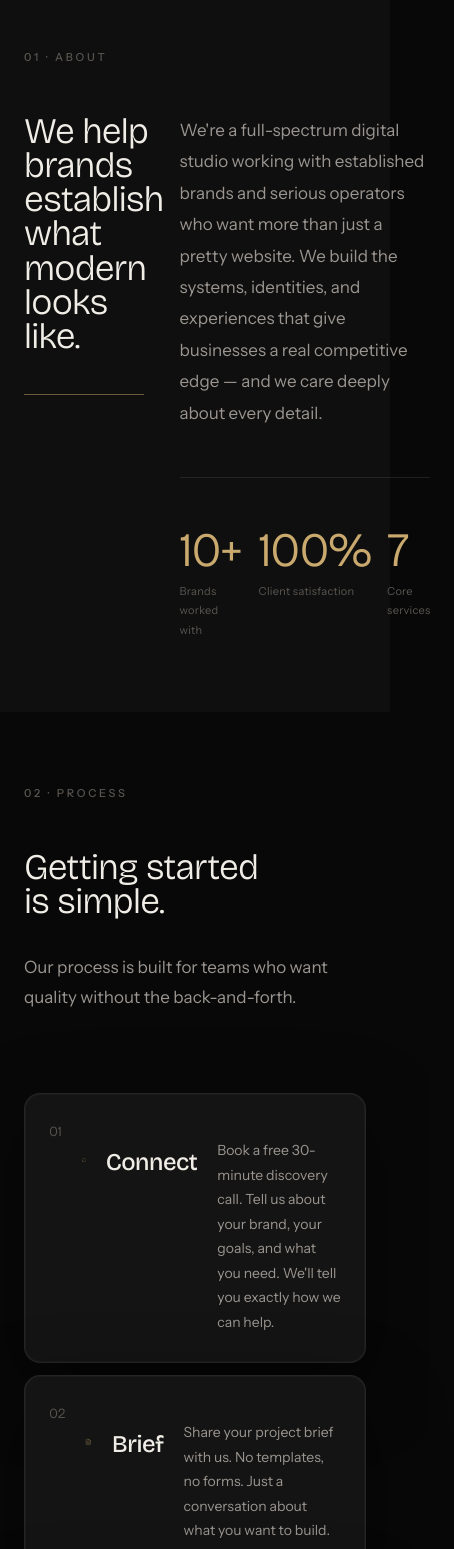
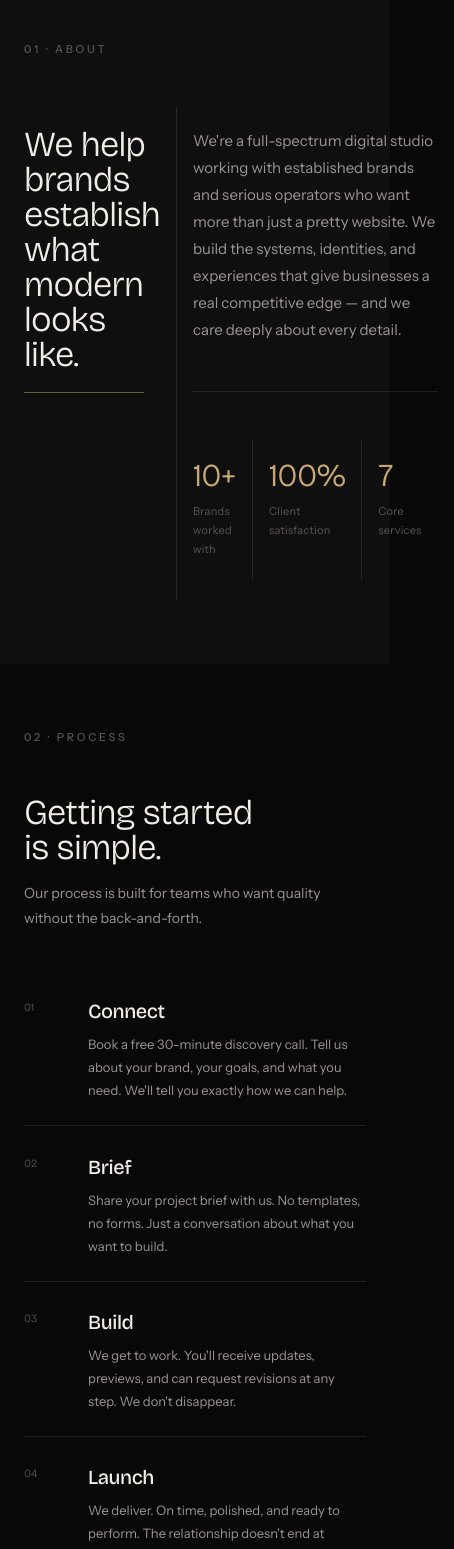
Before and after one commit to nexaramediastudio/nexaramedia, a Next.js app: page / in a window 390 px wide. Shown: the part 960-2509 px from the top of the page, 454 px wide, since content can reach past the window. Built offline with nearby package versions, Linux system fonts and the light colour scheme.

Commit message:
Fix About and Process mobile layouts
Co-authored-by: Cursor <cursoragent@cursor.com>

```diff
--- a/app/globals.css
+++ b/app/globals.css
@@ -849,35 +849,129 @@ h3 {
   }
 
   /* ── About ─────────────────────────────────────────── */
+  #about {
+    padding: 64px 24px !important;
+  }
+
+  /* Single column — heading first, body below */
   #about .mx-auto {
-    gap: 48px;
+    display: flex !important;
+    flex-direction: column !important;
+    gap: 36px !important;
+    grid-template-columns: unset !important;
   }
 
   #about h2 {
-    font-size: clamp(36px, 9vw, 64px) !important;
+    font-size: clamp(34px, 9vw, 56px) !important;
+    line-height: 1 !important;
   }
 
-  /* Stats in a 3-col row */
+  /* Gold accent line below heading */
+  #about .h-px.w-\[120px\] {
+    margin-top: 20px;
+  }
+
+  #about [data-about-body] {
+    font-size: 15px !important;
+    line-height: 1.8 !important;
+  }
+
+  /* Stats row — 3 equal columns */
   #about .grid {
+    display: grid !important;
     grid-template-columns: repeat(3, 1fr) !important;
-    gap: 16px;
+    gap: 0 !important;
+  }
+
+  #about .grid > div {
+    padding: 20px 0;
+    border-right: 1px solid var(--divider);
+    padding-right: 16px;
+    padding-left: 16px;
+  }
+
+  #about .grid > div:first-child {
+    padding-left: 0;
+  }
+
+  #about .grid > div:last-child {
+    border-right: none;
+  }
+
+  #about .font-display.text-5xl {
+    font-size: 32px !important;
   }
 
   /* ── Process ───────────────────────────────────────── */
-  #process h2 {
-    font-size: clamp(36px, 9vw, 64px) !important;
+  #process {
+    padding: 64px 24px !important;
   }
 
-  #process .grid {
-    grid-template-columns: 1fr !important;
-    gap: 12px;
+  #process h2 {
+    font-size: clamp(34px, 9vw, 56px) !important;
+    line-height: 1 !important;
   }
 
-  #process .soft-card {
-    padding: 28px 24px;
-    display: flex;
-    gap: 20px;
-    align-items: flex-start;
+  #process > div > p {
+    font-size: 14px !important;
+    margin-top: 16px !important;
+  }
+
+  /* Steps as clean numbered list rows */
+  #process .grid {
+    display: flex !important;
+    flex-direction: column !important;
+    gap: 0 !important;
+    margin-top: 40px !important;
+  }
+
+  #process [data-process-card] {
+    display: grid !important;
+    grid-template-columns: 44px 1fr !important;
+    grid-template-rows: auto auto !important;
+    column-gap: 20px !important;
+    padding: 24px 0 !important;
+    background: none !important;
+    border: none !important;
+    border-bottom: 1px solid var(--divider) !important;
+    border-radius: 0 !important;
+    box-shadow: none !important;
+  }
+
+  #process [data-process-card]:last-child {
+    border-bottom: none !important;
+  }
+
+  /* Number top-left */
+  #process [data-process-card] > span {
+    grid-column: 1;
+    grid-row: 1;
+    font-size: 11px !important;
+    color: var(--text-muted) !important;
+    padding-top: 3px;
+  }
+
+  /* Icon — hide on mobile for clean look */
+  #process [data-process-card] > svg {
+    display: none !important;
+  }
+
+  /* Title */
+  #process [data-process-card] h3 {
+    grid-column: 2;
+    grid-row: 1;
+    margin-top: 0 !important;
+    font-size: 20px !important;
+    color: var(--text-primary);
+  }
+
+  /* Body text */
+  #process [data-process-card] p {
+    grid-column: 2;
+    grid-row: 2;
+    margin-top: 6px !important;
+    font-size: 13px !important;
+    color: var(--text-secondary);
   }
 
   /* ── Services — mobile cards ───────────────────────── */
```
